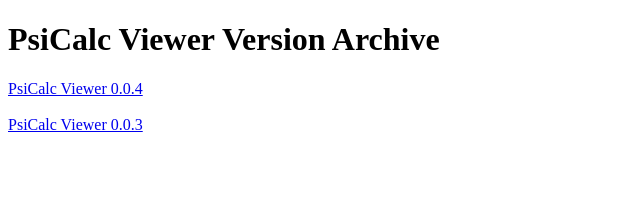
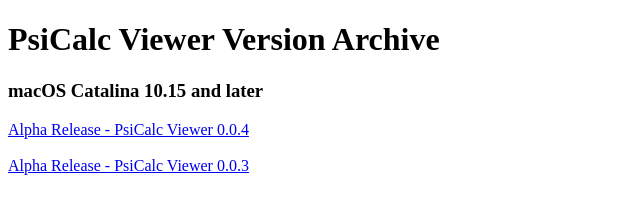
Before and after one commit to mandosoft/psicalc_downloads, a plain HTML site: page index.html in a window 1280 px wide. Shown: the whole page, without its empty margins (0-640 px from the left). Drawn offline with Linux system fonts and the light colour scheme.

Commit message:
added version

```diff
--- a/index.html
+++ b/index.html
@@ -7,8 +7,9 @@
 </head>
 <body>
 <h1>PsiCalc Viewer Version Archive</h1>
-<a href="https://drive.google.com/uc?export=download&id=1nWwy8cOldVb2gc0MZu9wWFbkHvs-R86-">PsiCalc Viewer 0.0.4</a>
+<h3>macOS Catalina 10.15 and later</h3>
+<a href="https://drive.google.com/uc?export=download&id=1nWwy8cOldVb2gc0MZu9wWFbkHvs-R86-">Alpha Release - PsiCalc Viewer 0.0.4</a>
 <br><br>
-<a href="https://drive.google.com/uc?export=download&id=1fR-gp4SvQU4WAvlYVz7H72_2pzdEcLSI">PsiCalc Viewer 0.0.3</a>
+<a href="https://drive.google.com/uc?export=download&id=1fR-gp4SvQU4WAvlYVz7H72_2pzdEcLSI">Alpha Release - PsiCalc Viewer 0.0.3</a>
 </body>
 </html>
```
